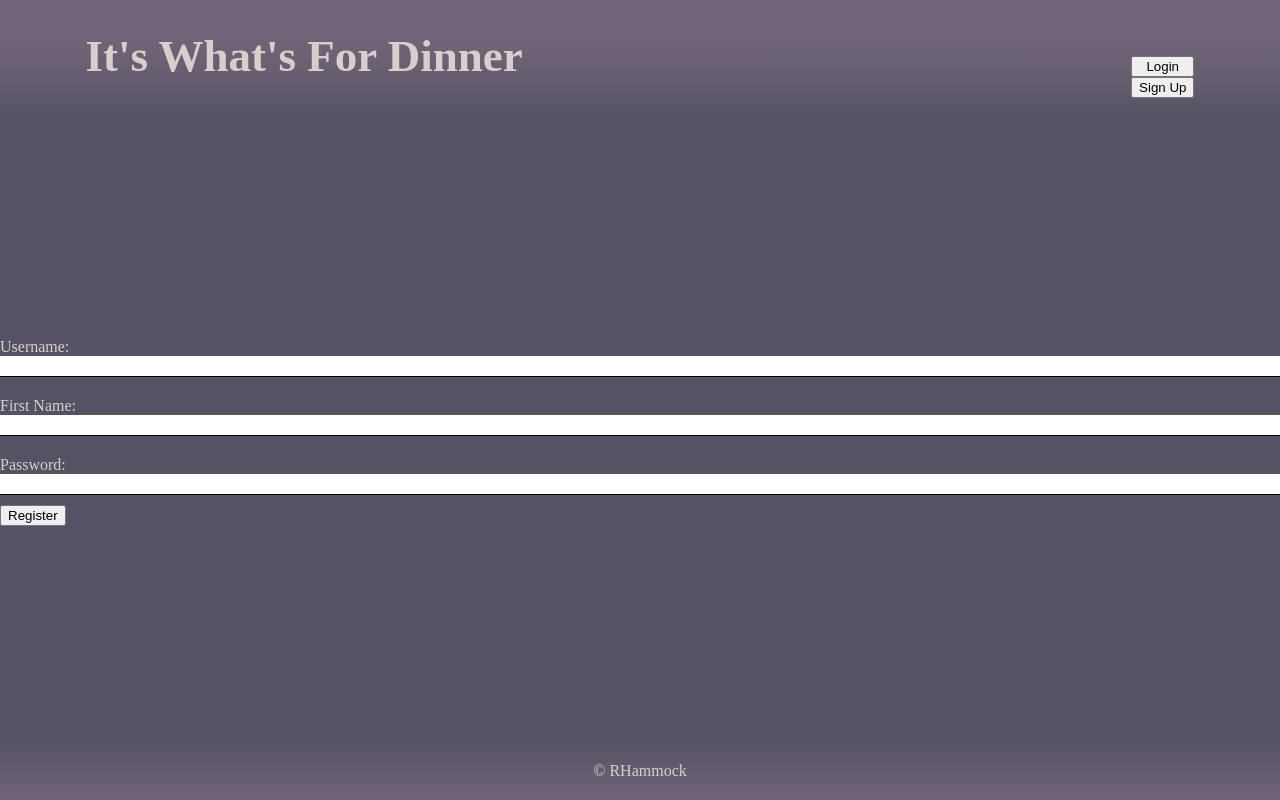
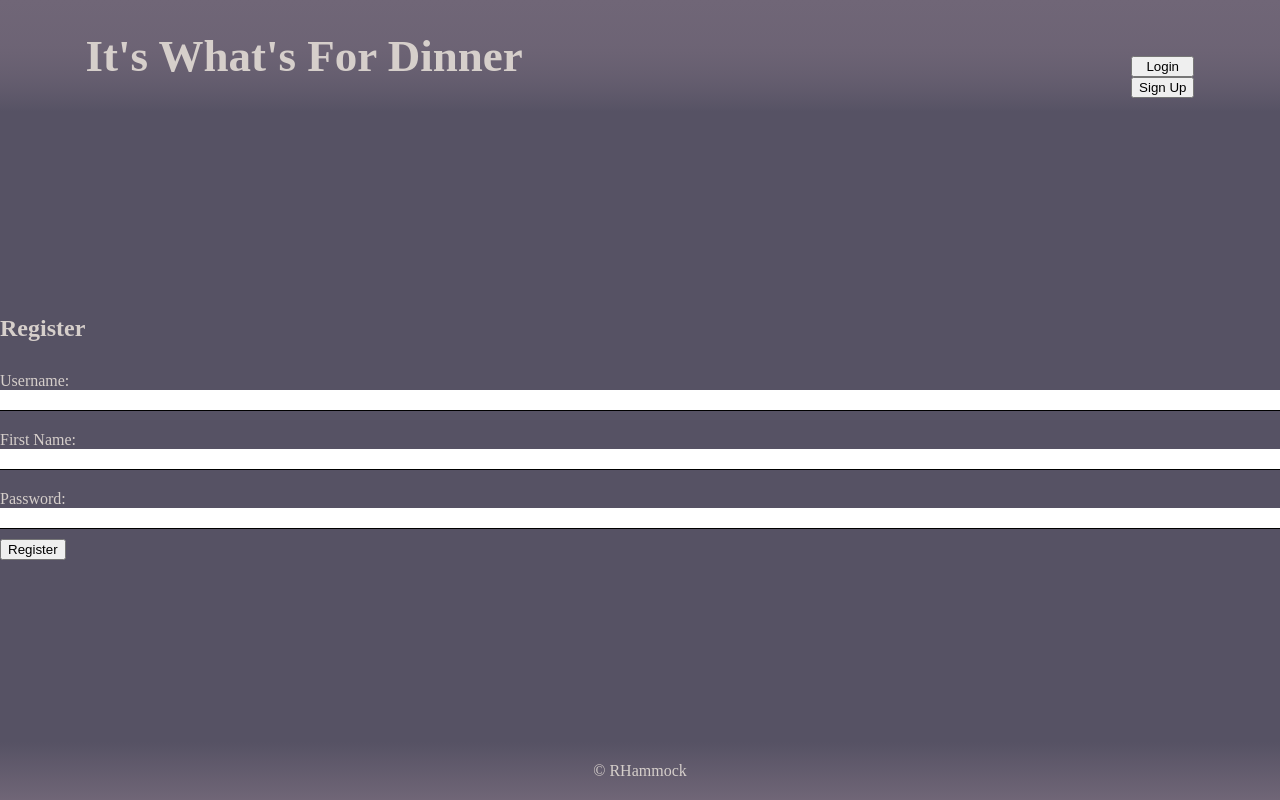
Before and after one commit to rhammock1/whats-for-dinner-client, a React (Create React App) app: page /register in a window 1280 px wide. Built offline with nearby package versions, Linux system fonts and the light colour scheme; no server answers.

Commit message:
Rewired registration form heirarchy

```diff
--- a/src/App.js
+++ b/src/App.js
@@ -10,7 +10,7 @@ import RestaurantDetailView from './RestaurantDetailView/RestaurantDetailView';
 import { Route, Switch } from 'react-router-dom';
 import RecipeDetailView from './RecipeDetailView/RecipeDetailView';
 import PublicOnlyRoute from './Utils/PublicOnlyRoute';
-import RegistrationForm from './RegistrationForm/RegistrationForm';
+import RegistrationPage from './routes/RegistrationPage';
 
 
 class App extends Component {
@@ -193,7 +193,7 @@ class App extends Component {
             <Route exact path='/' component={this.renderMainView} />
             <Route path='/recipes/:recipeId' render={(props) => (<RecipeDetailView {...props} recipe={this.state.recipe} />)} />
             <Route path='/restaurants/:restaurantId' render={(props) => (<RestaurantDetailView {...props} />)} />
-            <PublicOnlyRoute path='/register' component={RegistrationForm} />
+            <PublicOnlyRoute path='/register' component={RegistrationPage} />
 
           </Switch>
 
--- /dev/null
+++ b/src/routes/RegistrationPage.js
@@ -0,0 +1,25 @@
+import React from 'react';
+import RegistrationForm from '../RegistrationForm/RegistrationForm';
+
+class RegistrationPage extends React.Component {
+  static defaultProps = {
+    history: {
+      push: () => {},
+    },
+  }
+
+  handleRegistrationSuccess = user => {
+    const { history } = this.props;
+    history.push(`/user/:${user.id}`)
+  }
+  render() {
+    return (
+      <section className='registrationPage'>
+        <h2>Register</h2>
+        <RegistrationForm onRegistrationSuccess={this.handleRegistrationSuccess} />
+      </section>
+      )
+  }
+}
+
+export default RegistrationPage;
```
